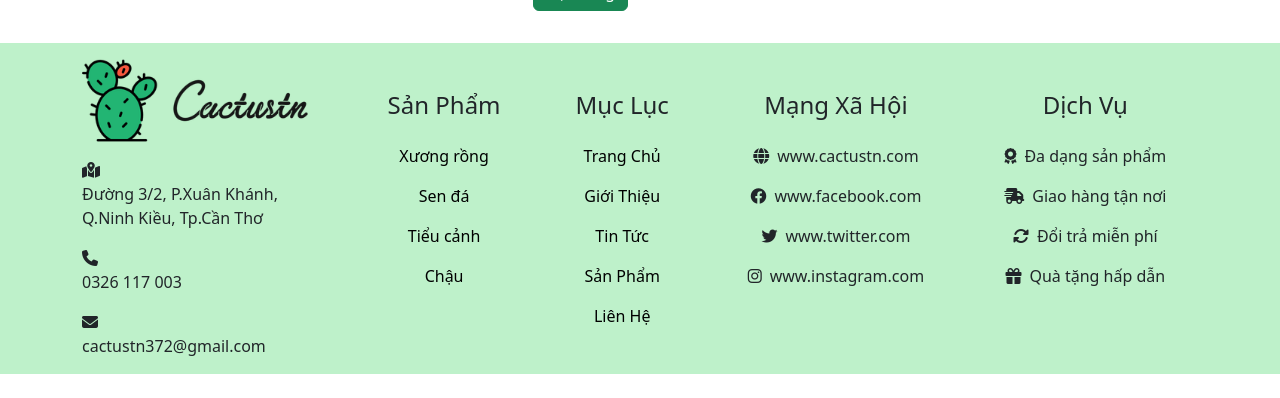
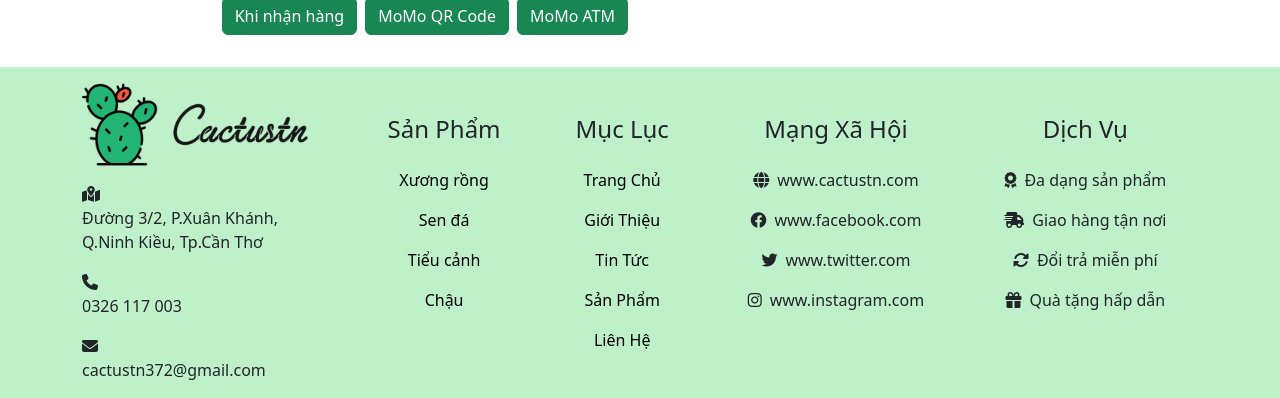
Before and after one commit to TrungNghia372/NLN, a PHP site: page /giohang.php in a window 1280 px wide. Shown: the part 930-1328 px from the top of the page. Before the commit the page ends 1304 px from the top, so only its background shows below. Run offline with PHP 8.4, Linux system fonts and the light colour scheme.

Commit message:
Thanh toan online

```diff
--- a/public/admin.php
+++ b/public/admin.php
@@ -26,7 +26,7 @@ require_once __DIR__ . '/../partials/db_connect.php';
                         <div class="bg-color rounded-top">
                             <hr class="mb-0"><h1 class="fs-5 text-center">Admin Menu</h1><hr class="mt-0">
                         </div>
-                        <a href="" class="list-group-item list-group-item-action">X</a>
+                        <a href="" class="list-group-item list-group-item-action">Xác nhận đơn hàng</a>
                         <a href="" class="list-group-item list-group-item-action">S</a>
                         <a href="" class="list-group-item list-group-item-action">T</a>
                         <a href="" class="list-group-item list-group-item-action">C</a>
--- a/public/giohang.php
+++ b/public/giohang.php
@@ -14,7 +14,7 @@ require_once __DIR__ . '/../partials/db_connect.php';
             $_SESSION['cart'] = array();
         }
         $error = false;
-        $success = false;
+        $success = "";
         if (isset($_GET['action'])) {
             switch ($_GET['action']) {
 
@@ -97,13 +97,17 @@ require_once __DIR__ . '/../partials/db_connect.php';
                                 }
 
                                 include __DIR__ . '/../other/customer_id.php';
+                                $payValue = false;
+                                $statusValue = false;
 
-                                $stmt = $pdo->prepare("INSERT INTO `orders` (`customer_id`, `name`, `phone`, `address`, `note`, `total`) VALUES (:customer_id, :name, :phone, :address, :note, :total)");
+                                $stmt = $pdo->prepare("INSERT INTO `orders` (`customer_id`, `name`, `phone`, `address`, `note`, `pay`, `status`, `total`) VALUES (:customer_id, :name, :phone, :address, :note, :pay, :status, :total)");
                                 $stmt->bindParam(':customer_id', $customer_id);
                                 $stmt->bindParam(':name', $_POST['name']);
                                 $stmt->bindParam(':phone', $_POST['phone']);
                                 $stmt->bindParam(':address', $_POST['address']);
                                 $stmt->bindParam(':note', $_POST['note']);
+                                $stmt->bindParam(':pay', $payValue, PDO::PARAM_BOOL);
+                                $stmt->bindParam(':status', $statusValue, PDO::PARAM_BOOL);
                                 $stmt->bindParam(':total', $total);
                                 $stmt->execute();
                                 $orderID = $pdo->lastInsertId();
@@ -118,6 +122,10 @@ require_once __DIR__ . '/../partials/db_connect.php';
                                 $stmt->execute();
                                 $success = 'Đặt hàng thành công.';
                             }
+                        } elseif (isset($_POST['qr_momo'])) {
+                            include_once __DIR__ . '/../other/qr_momo.php';
+                        } elseif (isset($_POST['atm_momo'])) {
+                            include_once __DIR__ . '/../other/atm_momo.php';
                         }
                         break;
                 }
@@ -146,10 +154,9 @@ require_once __DIR__ . '/../partials/db_connect.php';
 
                     </div>
                 </div>
-
             </div>
         <?php } else { ?>
-            <form id="cart-form" action="giohang.php?action=submit" method="POST">
+            <form id="cart-form" action="giohang.php?action=submit" method="POST" target="_blank" enctype="application/x-www-form-urlencoded">
                 <table class="table table-bordered text-center">
                     <tr class="table-info">
                         <th class="col-1">STT</th>
@@ -239,8 +246,11 @@ require_once __DIR__ . '/../partials/db_connect.php';
                         </div>
                     </div>
                     <div class="row mb-3">
+                        <b>Phương thức thanh toán:</b>
                         <div class="d-flex justify-content-end">
-                            <button type="submit" class="btn btn-success" name="order_click">Đặt hàng</button>
+                            <button type="submit" class="btn btn-success ms-2" name="order_click">Khi nhận hàng</button>
+                            <button type="submit" class="btn btn-success ms-2" name="qr_momo">MoMo QR Code</button>
+                            <button type="submit" class="btn btn-success ms-2" name="atm_momo">MoMo ATM</button>
                         </div>
                     </div>
                 </div>
```
Lines whose indentation alone changed are shown as unchanged.
